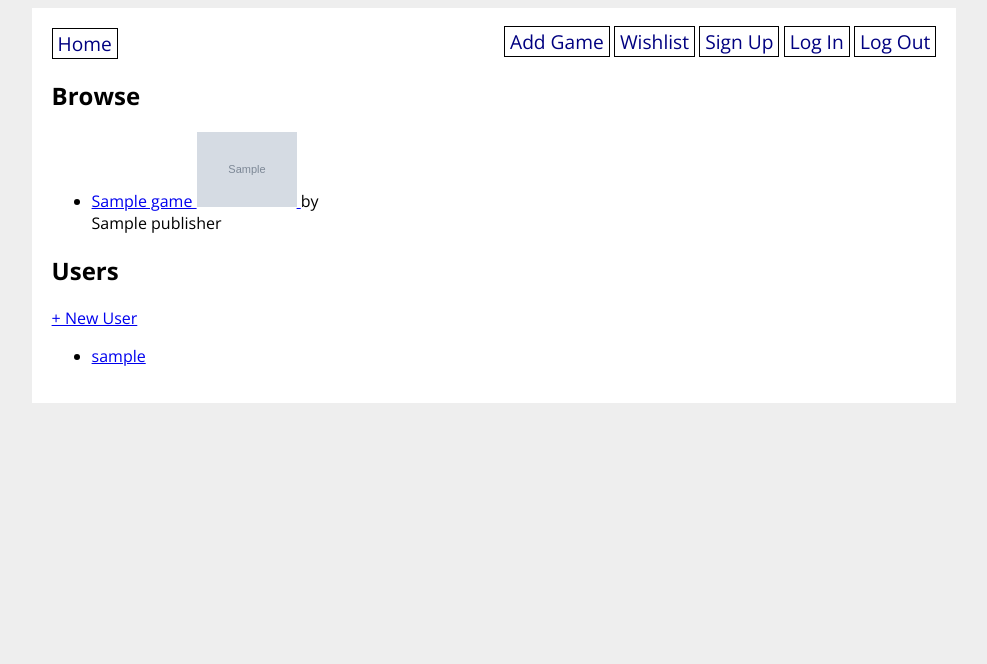
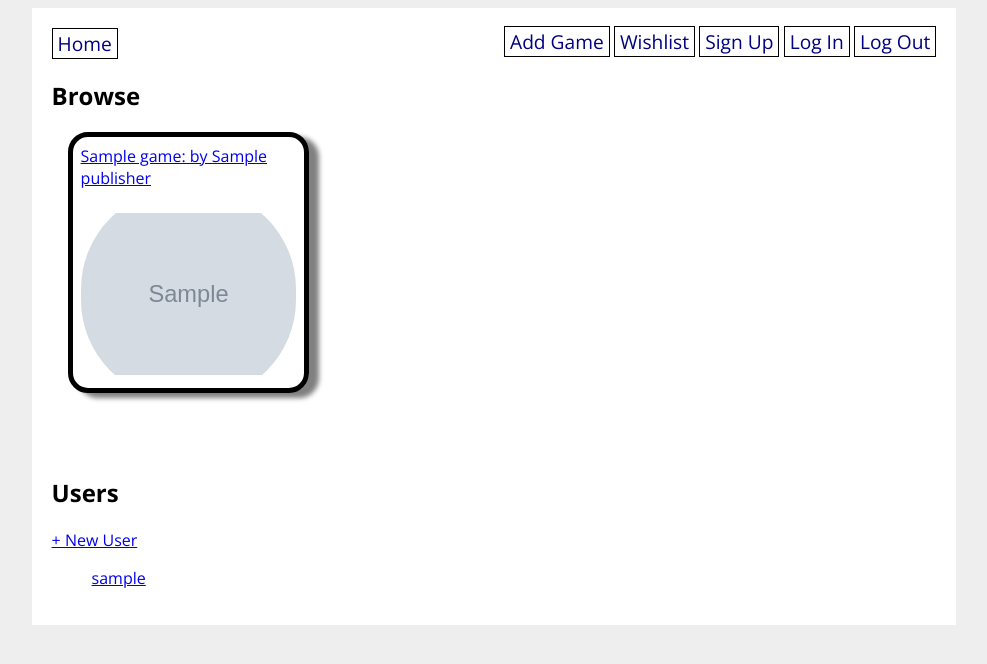
Before and after one commit to Andrew32A/steam-wishlist, a Flask app: page / in a window 1280 px wide. Shown: the top 664 px of the page, without its empty margins (146-1133 px from the left). Run offline with Flask 2, Linux system fonts and the light colour scheme; tables that the repository leaves empty hold one stand-in row (values such as "Sample post"); grey boxes marked "Sample" are stand-in pictures.

Commit message:
added more styling

```diff
--- a/steam_wishlist_app/static/style.css
+++ b/steam_wishlist_app/static/style.css
@@ -51,10 +51,25 @@ li.error {
     color: red;
 }
 
+li {
+    list-style: none;
+}
+
+.box {
+    border: 5px solid black;
+    border-radius: 20px;
+    box-shadow: 10px 5px 5px gray;
+    padding: 0.5em;
+    padding-bottom: 2em;
+}
+
 .gallery {
     display: grid;
     grid-template-columns: 1fr 1fr 1fr;
     grid-gap: 4em;
+    padding-left: 1em;
+    padding-right: 1em;
+    padding-bottom: 4em;
 }
 
 .users {
@@ -64,6 +79,8 @@ li.error {
 }
 
 img {
-    height: auto;
-    width: 100px;
+    height: 100%;
+    width: 100%;
+    object-fit: scale-down;
+    border-radius: 100px;
 }
--- a/steam_wishlist_app/templates/home.html
+++ b/steam_wishlist_app/templates/home.html
@@ -5,9 +5,13 @@
 <h2>Browse</h2>
 
 <ul class="gallery">
-{% for game in all_games %}
-    <li><a href="/game/{{ game.id }}">{{ game.title }} <img src="{{ game.image }}"> </a> by {{ game.publisher.name }}</li>
-{% endfor %}
+    {% for game in all_games %}
+        <li class="box">
+            <a href="/game/{{ game.id }}">{{ game.title }}: by {{ game.publisher.name }}
+                <img src="{{ game.image }}"> </a>
+
+        </li>
+    {% endfor %}
 </ul>
 
 <h2>Users</h2>
```
